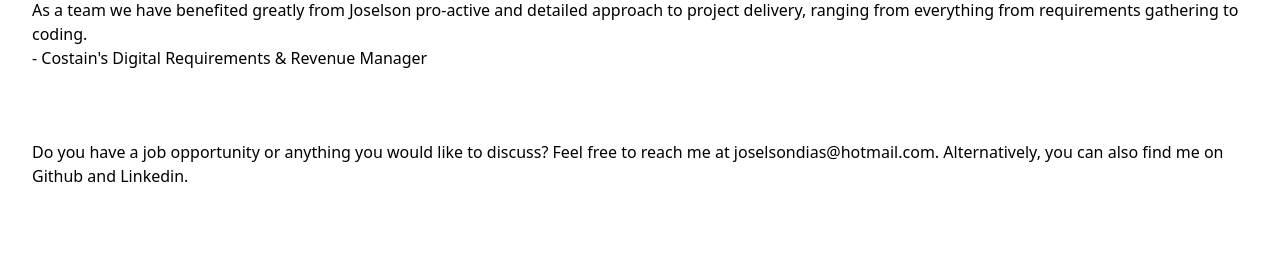
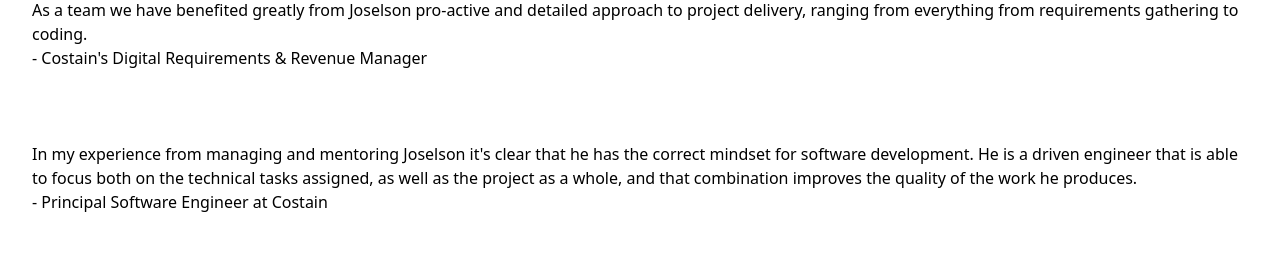
Before and after one commit to JCassio1/Digital-Portfolio-2023, a React (Vite) app in the folder JD Digital Portfolio 2023/: page / in a window 1280 px wide. Shown: the part 2695-2959 px from the top of the page. Before the commit the page ends 2915 px from the top, so only its background shows below. Built offline with nearby package versions, Linux system fonts and the light colour scheme.

Commit message:
Add recent recommendation

```diff
--- a/JD Digital Portfolio 2023/src/Pages/Homepage/Components/Contacts.tsx
+++ b/JD Digital Portfolio 2023/src/Pages/Homepage/Components/Contacts.tsx
@@ -29,6 +29,16 @@ const Contacts = () => {
             reviewerTextColor={'text-neutral-800'}
             cardBgColor={'bg-orange-600'}
           />
+
+          <ReviewCards
+            reviewComments={
+              "In my experience from managing and mentoring Joselson it's clear that he has the correct mindset for software development. He is a driven engineer that is able to focus both on the technical tasks assigned, as well as the project as a whole, and that combination improves the quality of the work he produces."
+            }
+            reviewBy={'Principal Software Engineer at Costain'}
+            reviewTextColor={'text-zinc-50'}
+            reviewerTextColor={'text-neutral-800'}
+            cardBgColor={'bg-green-600'}
+          />
         </div>
 
         <p className='text-left text-gray-500' style={{ marginTop: '70px' }}>
```
